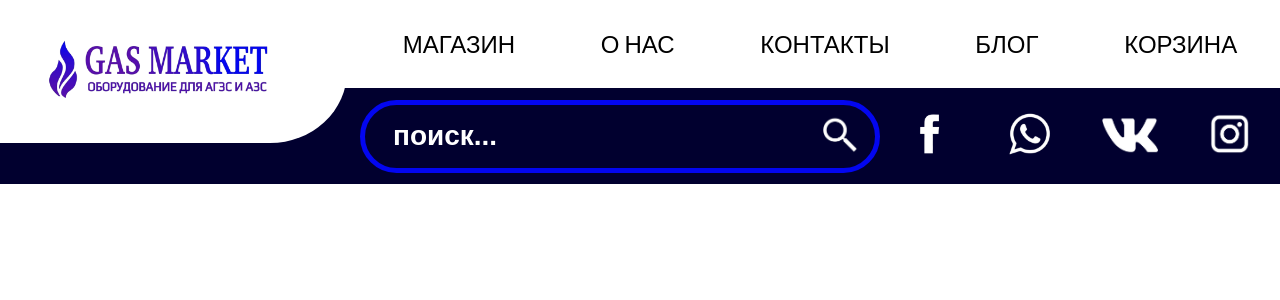
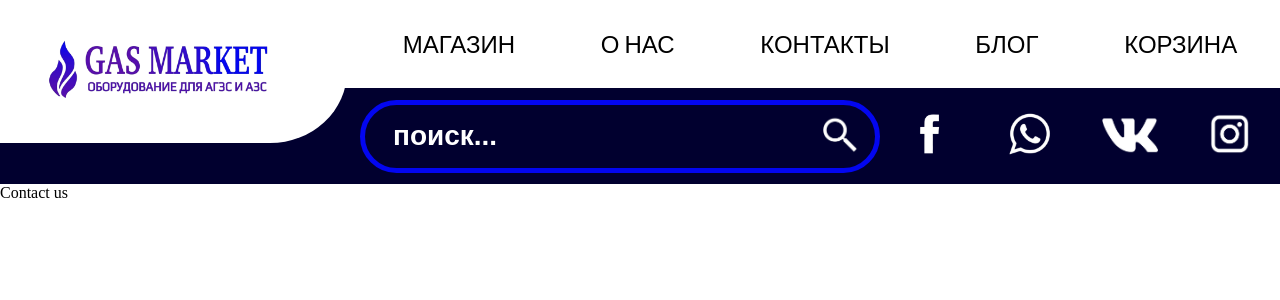
Before and after one commit to Danila267/azsk, a Vue app: page /contacts in a window 1280 px wide. Shown: the top 300 px of the page. Built offline with nearby package versions, Linux system fonts and the light colour scheme.

Commit message:
Contact us page layout

```diff
--- a/src/components/Header.vue
+++ b/src/components/Header.vue
@@ -11,7 +11,7 @@
             <div class="header__upper-part--second">
                 <p class="header__upper-part--second__column" @click="redirect('Categories')">МАГАЗИН</p>
                 <p class="header__upper-part--second__column">О НАС</p>
-                <p class="header__upper-part--second__column">КОНТАКТЫ</p>
+                <p class="header__upper-part--second__column" @click="redirect('Contacts')">КОНТАКТЫ</p>
                 <p class="header__upper-part--second__column">БЛОГ</p>
                 <p class="header__upper-part--second__column">КОРЗИНА</p>
             </div>
--- a/src/router/index.js
+++ b/src/router/index.js
@@ -1,6 +1,7 @@
 import { createRouter, createWebHistory } from 'vue-router'
 import Home from '../views/Home.vue'
 import Categories from '@/views/Categories.vue'
+import Contacts from '@/views/Contacts.vue'
 
 const routes = [
   {
@@ -13,6 +14,11 @@ const routes = [
     name: 'Categories',
     component: Categories
   },
+  {
+    path: '/contacts',
+    name: 'Contacts',
+    component: Contacts
+  },
 ]
 
 const router = createRouter({
--- /dev/null
+++ b/src/views/Contacts.vue
@@ -0,0 +1,24 @@
+<template>
+    <div class="contacts">
+        Contact us
+    </div>
+</template>
+
+<script>
+export default {
+    name: 'Contacts',
+}
+</script>
+
+<style lang="scss" scoped>
+.contacts {
+    width: 100%;
+    height: auto;
+    top: 11.5em;
+    position: relative;
+    display: flex;
+    flex-direction: column;
+    //   background-color: blue;
+    z-index: 300;
+}
+</style>
```
